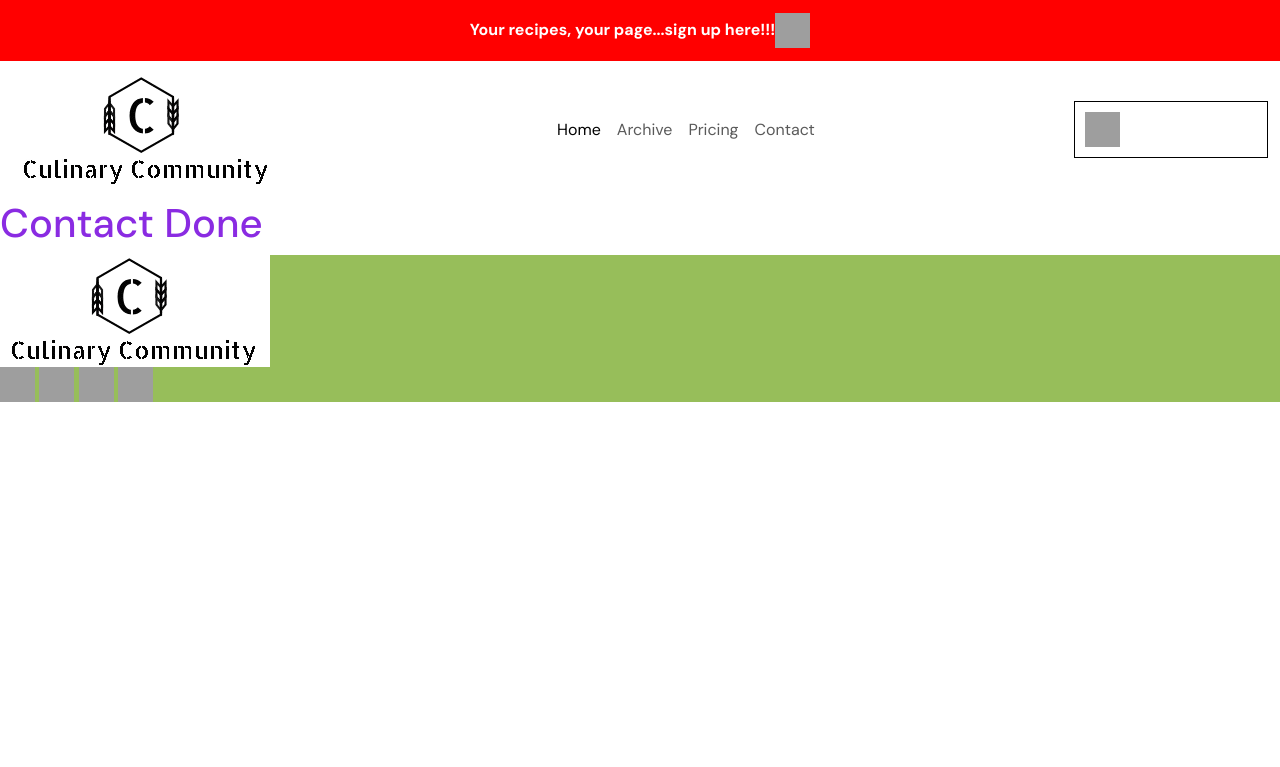
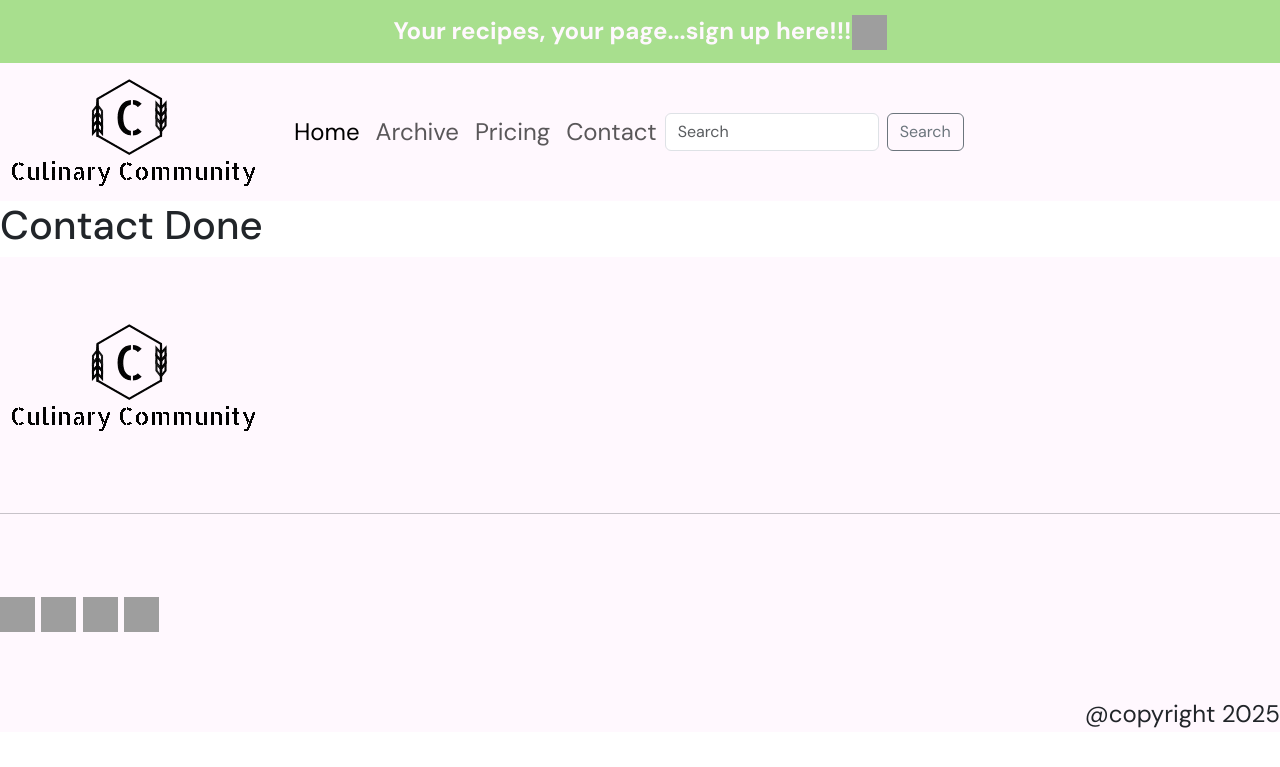
Before and after one commit to Mashyrano/culinaryCommunity, a Django app: page /contact/ in a window 1280 px wide. Shown: the top 767 px of the page. Run offline with Django 5.2, Linux system fonts and the light colour scheme; grey boxes are pictures that could not be loaded.

Commit message:
Resolved merge conflicts and imporved home look

```diff
--- a/Display/templates/base.html
+++ b/Display/templates/base.html
@@ -20,16 +20,16 @@
 
 </head>
 <body>
-  <header>
+  <header class="header">
     <div class="intro">Your recipes, your page...sign up here!!!<img width="35" height="35" src="https://img.icons8.com/dusk/35/enter-2.png" alt="enter-2"/></div>
+    <div class="container-fluid nav">
       <nav class="navbar navbar-expand-lg">
-        <div class="container-fluid">
-          <a class="navbar-brand" href="./home.html"> <img src=" {% static 'images/Culinary Community.png' %}" alt="The logo of the website"> </a>
+        <a class="navbar-brand" href="./home.html"> <img src=" {% static 'images/cclogo.png' %}" alt="The logo of the website"> </a>
         <button class="navbar-toggler" type="button" data-bs-toggle="collapse" data-bs-target="#navbarNav" aria-controls="navbarNav" aria-expanded="false" aria-label="Toggle navigation">
           <span class="navbar-toggler-icon">icon</span>
         </button>
         <div class="collapse navbar-collapse" id="navbarNav">
-            <ul class="navbar-nav mx-auto">
+          <ul class="navbar-nav ms-auto">
             <li class="nav-item">
               <a class="nav-link active" aria-current="page" href="#">Home</a>
             </li>
@@ -43,10 +43,13 @@
               <a class="nav-link">Contact</a>
             </li>
           </ul>
-            <div class="search" placeholder="Search here"><img width="35" height="35" src="https://img.icons8.com/dusk/64/search--v1.png" alt="search--v1"/></div>
-          </div>
+          <form class="d-flex">
+            <input class="form-control me-2" type="search" placeholder="Search" aria-label="Search">
+            <button class="btn btn-outline-secondary" type="submit">Search</button>
+          </form>
         </div>
       </nav>
+    </div>
 </header>
 
     {% block content %}
@@ -55,16 +58,18 @@
 
     <footer class="footer">
         <div class="footer-logo">
-            <img src="{% static 'images/Culinary Community.png' %}" alt="The logo in the footer">
+            <img src="{% static 'images/cclogo.png' %}" alt="The logo in the footer">
         </div>
-
+        <hr>
         <div class="footer-icons">
           <img width="35" height="35" src="https://img.icons8.com/3d-plastilina/100/instagram-new--v1.png" alt="instagram-new--v1"/>
           <img width="35" height="35" src="https://img.icons8.com/3d-plastilina/35/facebook-new.png" alt="facebook-new"/>
           <img width="35" height="35" src="https://img.icons8.com/3d-plastilina/35/cancel--v1.png" alt="cancel--v1"/>
           <img width="35" height="35" src="https://img.icons8.com/3d-fluency/100/whatsapp.png" alt="whatsapp"/>
+        </div>
 
-        </div>
+        <div class="copyright">@copyright 2025</div>
+
     </footer>
     <script src="https://cdn.jsdelivr.net/npm/bootstrap@5.3.3/dist/js/bootstrap.bundle.min.js" integrity="sha384-YvpcrYf0tY3lHB60NNkmXc5s9fDVZLESaAA55NDzOxhy9GkcIdslK1eN7N6jIeHz" crossorigin="anonymous"></script>
 </body>
--- a/static/css/styles.css
+++ b/static/css/styles.css
@@ -16,17 +16,22 @@ body {
   font-optical-sizing: auto;
   font-weight: normal;
   font-style: normal;
+  font-size: 1.5rem;
 }
 
 
 /* Header styling */
+
+header{
+    background-color: #fff8fe;
+}
+
 .intro{
-    background-color: #FF0000;
+    background-color: #A8DF8E;
     text-align: center;
     padding: 1%;
     font-weight: bold;
-    font-size: 1rem;
-    color: #ffffff;
+    color: #fff8fe;
 }
 
 .search{
@@ -35,38 +40,51 @@ body {
     width: 20%;
 }
 
-/* Footer styling */
-footer{
-    background-color: #97BE5A;
+nav{
+    padding: 5% 0;
 }
 
 
+/* Footer styling */
+footer{
+    background-color: #fff8fe;
+}
 
+.footer-logo{
+    padding: 5% 0;
+}
+
+
+.footer-icons{
+    padding: 5% 0;
+}
+
+.copyright{
+    display: flex;
+    justify-content: flex-end;
+}
 /*********************************** Home Page Styling ***********************************/
 
 /* Banner styling */
+.banner{
+    background-color: #fff8fe;
+    padding: 5% 0;
+}
+
+.banner-imageContainer{
+    display: flex;
+    justify-content: center;
+}
 
 .banner-image{
-    background-color: #ffff;
     max-width: 100%;
     height: 65%;
-    /* position: relative;
-    left: 0px;
-    top: 0px;
-    z-index: 0; */
 }
 
-/* .banner-name{
-    position: absolute;
-    z-index: 1;
-    bottom: 30%;
+
+.banner-text{
+    padding-left: 5%;
 }
-
-.banner-description{
-    position: absolute;
-    z-index: 1;
-    bottom: 10%;
-} */
 
 
 .excerpt{
@@ -80,14 +98,19 @@ footer{
     -webkit-line-clamp: 3;
     /* 2 */
     -webkit-box-orient: vertical;
+    margin: 5% 0;
 }
 
-.excerpt-more{
-    font-size: 14px;
-    color: #337ab7;
-    text-decoration: underline;
+
+.excerpt-more :hover{
+    background-color: #000000;
+    color:#fff8fe ;
 }
 
+.banner-btn{
+    color: #000000;
+    text-decoration: none;
+}
 
 
 
@@ -126,8 +149,3 @@ footer{
 /*********************************** Recipe Page Styling ***********************************/
 
 /*********************************** Contact Page Styling ***********************************/
-
-
-h1 {
-    color: blueviolet;
-}
```
Also changed, not shown: Display/templates/archive.html (+7 -0 lines), Display/templates/home.html (+7 -8 lines), static/images/Culinary Community.png (deleted), static/images/Culinary_Community-removebg-preview.png (deleted), static/images/cclogo.png (added), static/images/search.png (deleted). Lines whose indentation alone changed are shown as unchanged.
